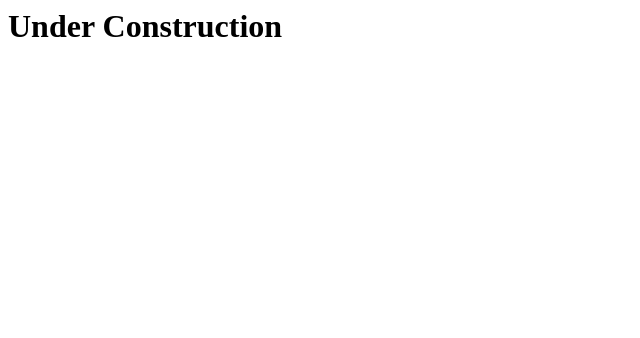
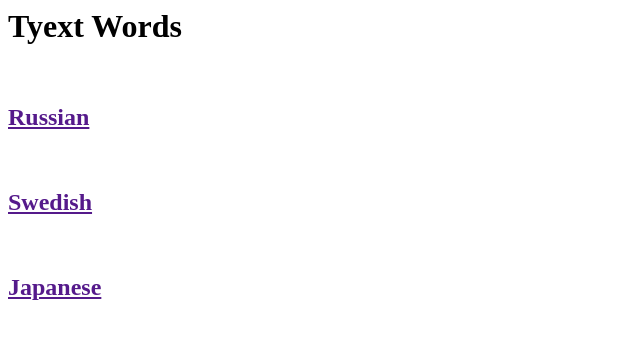
Before and after one commit to Circuitbreaker08/Tyext-Words, a plain HTML site: page index.html in a window 1280 px wide. Shown: the whole page, without its empty margins (0-640 px from the left). Drawn offline with Linux system fonts and the light colour scheme.

Commit message:
Added link to Russian home

```diff
--- a/index.html
+++ b/index.html
@@ -3,7 +3,21 @@
         <title>Tyext Words</title>
         <link rel="icon" href="/images/elaina_cube.png">
     </head>
-    <body>
-        <h1>Under Construction</h1>
+    <body class="center">
+        <div>
+            <h1>Tyext Words</h1>
+            <br>
+            <div>
+                <a href=""><h2>Russian</h2></a>
+            </div>
+            <br>
+            <div>
+                <a href=""><h2>Swedish</h2></a>
+            </div>
+            <br>
+            <div>
+                <a href=""><h2>Japanese</h2></a>
+            </div>
+        </div>
     </body>
 </html>
--- /dev/null
+++ b/style.css
@@ -0,0 +1,4 @@
+.center {
+    text-align: center;
+    padding: 5px;
+  }
```
Also changed, not shown: languages/russian/index.html (added, +19 -0 lines).
